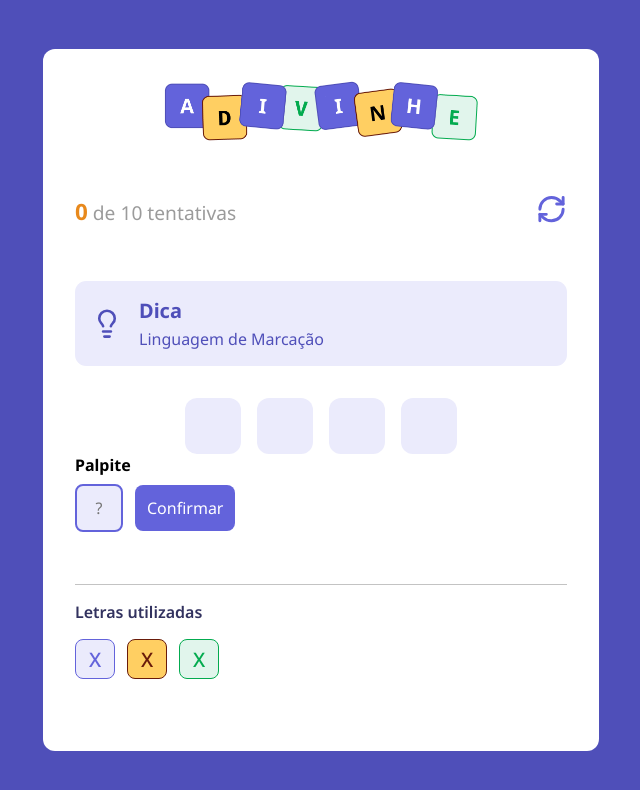
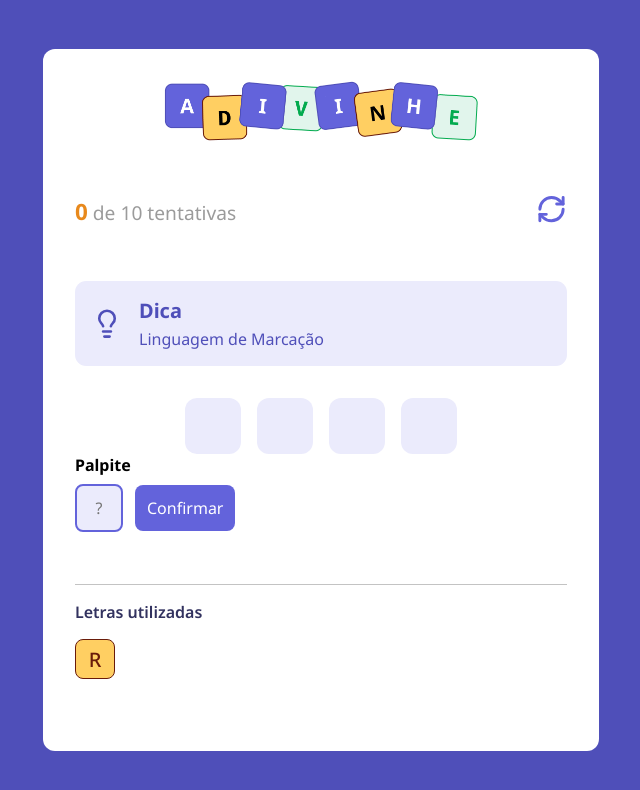
Before and after one commit to IsaaczZj/Adivinha--o, a React (Vite) app: page / in a window 1280 px wide. Shown: the top 790 px of the page, without its empty margins (319-959 px from the left). Built offline with nearby package versions, Linux system fonts and the light colour scheme.

Commit message:
criando logica para as letras utilizadas

```diff
--- a/src/App.tsx
+++ b/src/App.tsx
@@ -4,48 +4,50 @@ import Button from "./components/Button";
 import Guess from "./components/Guess";
 import Header from "./components/Header";
 import Letter from "./components/Letter";
-import LettersUsed from "./components/LettersUsed";
+import LettersUsed, { type UsedLetter } from "./components/LettersUsed";
 import Tip from "./components/Tip";
 import { WORDS, type Challenge } from "./utils/words";
 
 function App() {
-  const[challange, setChallenge] = useState<Challenge | null>(null)
-  const[attempts, setAttempts] = useState(0)
-  const[letter, setLetter] = useState('')
+  const [challange, setChallenge] = useState<Challenge | null>(null);
+  const [attempts, setAttempts] = useState(0);
+  const [letter, setLetter] = useState("");
+  const [usedLetter, setUsedLetter] = useState<UsedLetter[]>([
+    { value: "R", isCorrect: false },
+  ]);
+
   function handleRestartGame() {
     alert("Jogo reiniciado");
   }
   function startGame() {
     const index = Math.floor(Math.random() * WORDS.length);
-    const randonWord = WORDS[index]
-    setChallenge(randonWord)
-    setAttempts(0)
-    setLetter('')
+    const randonWord = WORDS[index];
+    setChallenge(randonWord);
+    setAttempts(0);
+    setLetter("");
   }
-
 
   useEffect(() => {
     startGame();
+  }, []);
 
-  });
-
-  if(!challange) return
+  if (!challange) return;
   return (
     <div className={styles.container}>
       <main>
         <Header current={attempts} max={10} onRestart={handleRestartGame} />
         <Tip tip={challange?.tip} />
         <div className={styles.word}>
-          {challange.word.split('').map(() => <Letter/>)}
-
-
+          {challange.word.split("").map((letter) => (
+            <Letter />
+          ))}
         </div>
         <h4>Palpite</h4>
         <div>
           <Guess autoFocus maxLength={1} placeholder="?" />
           <Button title="Confirmar" />
         </div>
-        <LettersUsed />
+        <LettersUsed data={usedLetter} />
       </main>
     </div>
   );
--- a/src/components/LettersUsed/index.tsx
+++ b/src/components/LettersUsed/index.tsx
@@ -1,14 +1,24 @@
 import Letter from "../Letter";
 import styles from "./styles.module.css";
 
-export default function LettersUsed() {
+export type UsedLetter = {
+  value: string;
+  isCorrect: boolean;
+};
+
+type LettersUsedProps = {
+  data: UsedLetter[];
+};
+export default function LettersUsed({ data }: LettersUsedProps) {
   return (
     <div className={styles.letters}>
       <h5>Letras utilizadas</h5>
       <div>
-        <Letter value="x" size="small"/>
-        <Letter value="x" size="small" color="wrong"/>
-        <Letter value="x" size="small" color="correct"/>
+        {data.map(({value, isCorrect}) => (
+          <Letter value={value} size="small" color={isCorrect ? 'correct': 'wrong'}/>
+        ))}
+
+
       </div>
     </div>
   );
```
